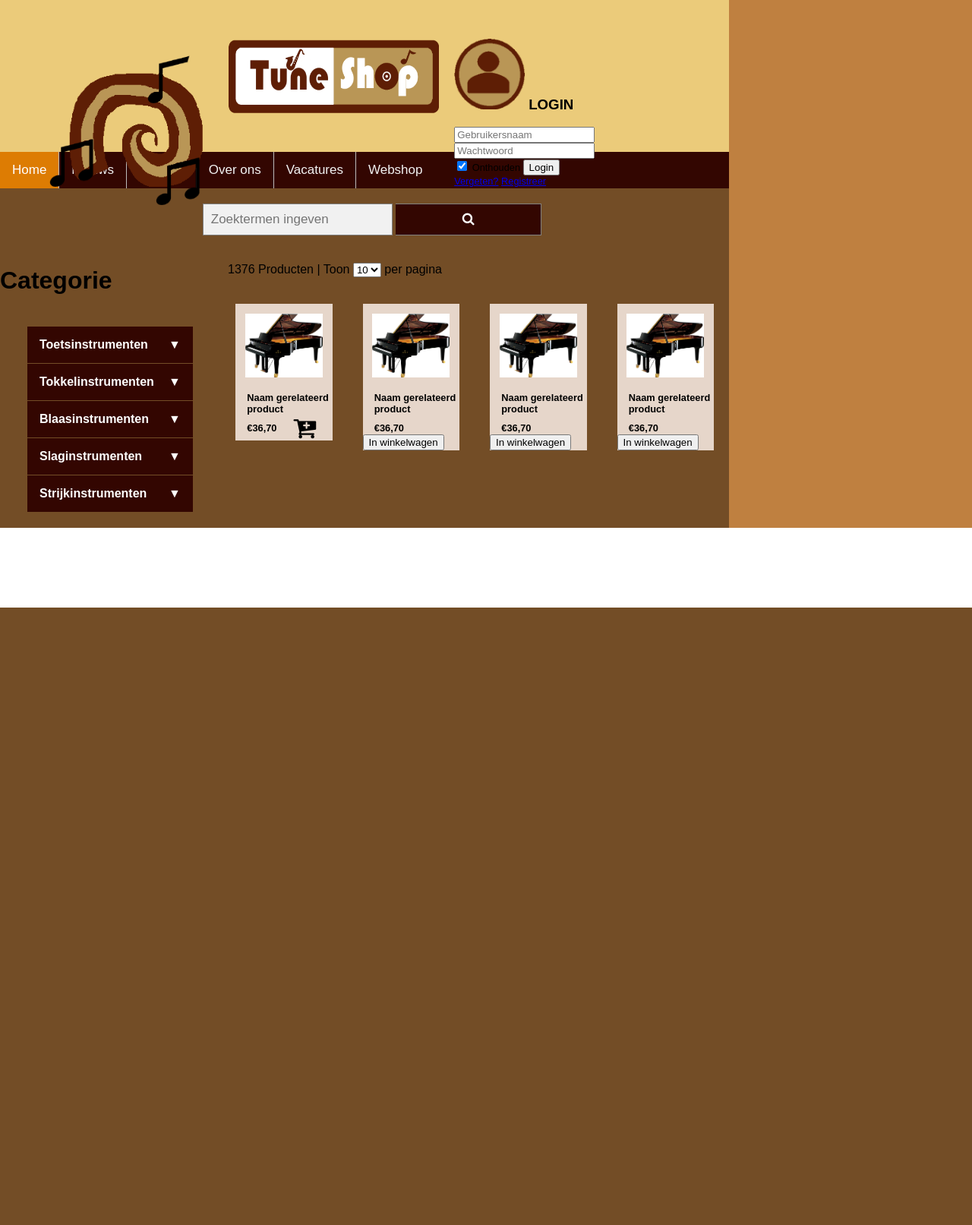
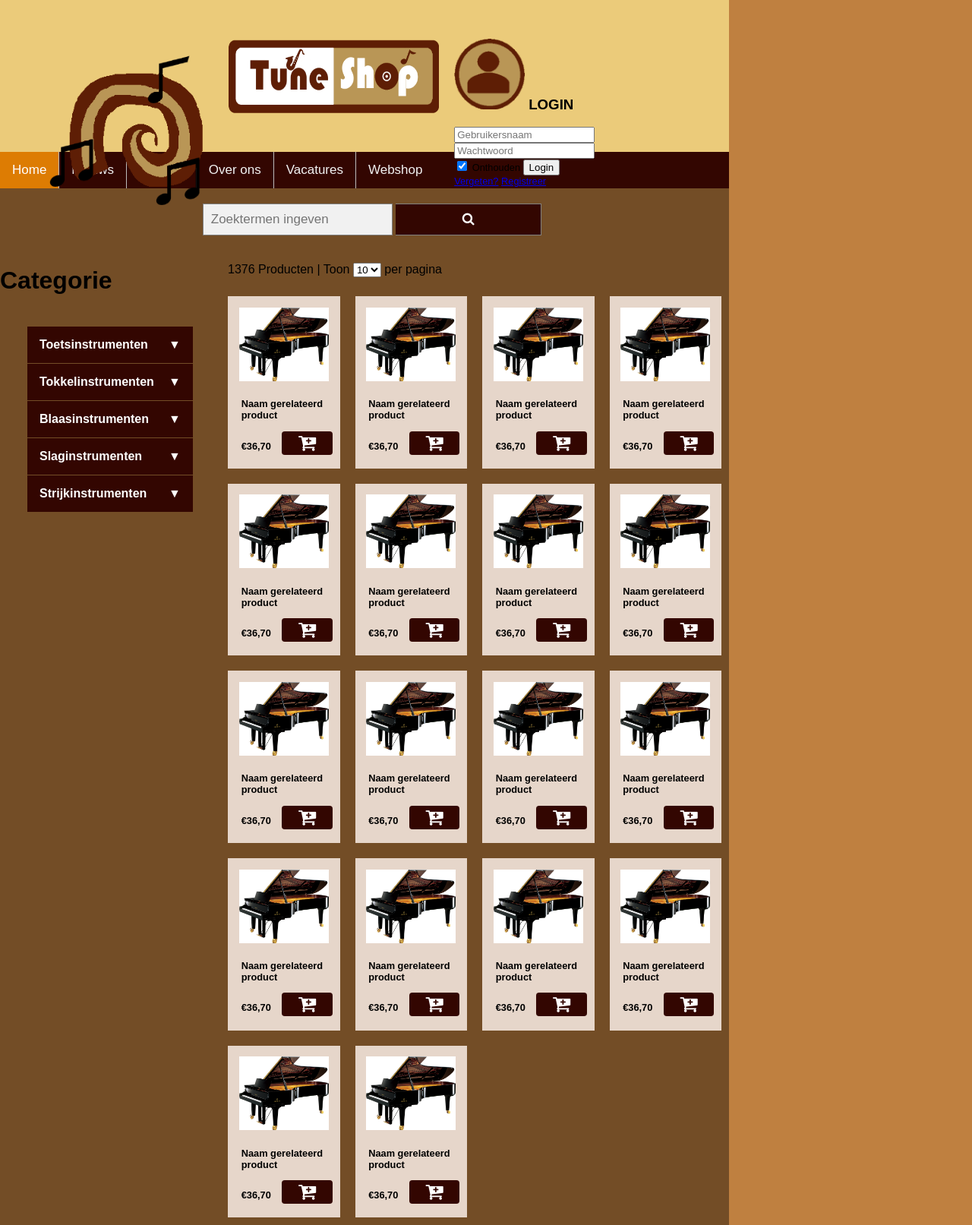
Before and after one commit to LotusterHaar/3A-Webshop, a PHP site: page /productoverview.html in a window 1280 px wide. Shown: the whole page at 76% size. Before the commit the page ends 800 px from the top, so only its background shows below. Run offline with PHP 8.4, Linux system fonts and the light colour scheme.

Commit message:
flexcontainerSmallImageBox goed gepositioneerd, winkelwagen knop toegevoegd

```diff
--- a/productoverview.html
+++ b/productoverview.html
@@ -155,8 +155,7 @@ File: styles CSS
                                 <img src="images/instrument.jpg" alt="Instrument">
                                 <h1>Naam gerelateerd product</h1>
                                 <div class="priceline"><h2>€36,70</h2>
-                                    <input type="submit" id="submit-form">
-                                    <label for="submit-form" role="button" class="btn btn-primary" tabindex="0"><span><i class="fa fa-cart-plus fa-2x" aria-hidden="true"></i></span></label>
+                                    <button class="button"><span><a href="winkelwagen/toevoegen?id=2552"><i class="fa fa-cart-plus" aria-hidden="true"></i></a></span></button>
                                 </div>
                             </div>
                         </div>
@@ -165,7 +164,8 @@ File: styles CSS
                                 <img src="images/instrument.jpg" alt="Instrument">
                                 <h1>Naam gerelateerd product</h1>
                                 <div class="priceline"><h2>€36,70</h2>
-                                    <input type="submit" value="In winkelwagen"></div>
+                                    <button class="button"><span><a href="winkelwagen/toevoegen?id=2552"><i class="fa fa-cart-plus" aria-hidden="true"></i></a></span></button>
+                                </div>
                             </div>
                         </div>
                         <div class="flexcolumn">
@@ -173,7 +173,8 @@ File: styles CSS
                                 <img src="images/instrument.jpg" alt="Instrument">
                                 <h1>Naam gerelateerd product</h1>
                                 <div class="priceline"><h2>€36,70</h2>
-                                    <input type="submit" value="In winkelwagen"></div>
+                                    <button class="button"><span><a href="winkelwagen/toevoegen?id=2552"><i class="fa fa-cart-plus" aria-hidden="true"></i></a></span></button>
+                                </div>
                             </div>
                         </div>
                         <div class="flexcolumn">
@@ -181,7 +182,134 @@ File: styles CSS
                                 <img src="images/instrument.jpg" alt="Instrument">
                                 <h1>Naam gerelateerd product</h1>
                                 <div class="priceline"><h2>€36,70</h2>
-                                    <input type="submit" value="In winkelwagen"></div>
+                                    <button class="button"><span><a href="winkelwagen/toevoegen?id=2552"><i class="fa fa-cart-plus" aria-hidden="true"></i></a></span></button>
+                                </div>
+                            </div>
+                        </div>
+                        <div class="flexcolumn">
+                            <div class="imageBoxSmall">
+                                <img src="images/instrument.jpg" alt="Instrument">
+                                <h1>Naam gerelateerd product</h1>
+                                <div class="priceline"><h2>€36,70</h2>
+                                    <button class="button"><span><a href="winkelwagen/toevoegen?id=2552"><i class="fa fa-cart-plus" aria-hidden="true"></i></a></span></button>
+                                </div>
+                            </div>
+                        </div>
+                        <div class="flexcolumn">
+                            <div class="imageBoxSmall">
+                                <img src="images/instrument.jpg" alt="Instrument">
+                                <h1>Naam gerelateerd product</h1>
+                                <div class="priceline"><h2>€36,70</h2>
+                                    <button class="button"><span><a href="winkelwagen/toevoegen?id=2552"><i class="fa fa-cart-plus" aria-hidden="true"></i></a></span></button>
+                                </div>
+                            </div>
+                        </div>
+                        <div class="flexcolumn">
+                            <div class="imageBoxSmall">
+                                <img src="images/instrument.jpg" alt="Instrument">
+                                <h1>Naam gerelateerd product</h1>
+                                <div class="priceline"><h2>€36,70</h2>
+                                    <button class="button"><span><a href="winkelwagen/toevoegen?id=2552"><i class="fa fa-cart-plus" aria-hidden="true"></i></a></span></button>
+                                </div>
+                            </div>
+                        </div>
+                        <div class="flexcolumn">
+                            <div class="imageBoxSmall">
+                                <img src="images/instrument.jpg" alt="Instrument">
+                                <h1>Naam gerelateerd product</h1>
+                                <div class="priceline"><h2>€36,70</h2>
+                                    <button class="button"><span><a href="winkelwagen/toevoegen?id=2552"><i class="fa fa-cart-plus" aria-hidden="true"></i></a></span></button>
+                                </div>
+                            </div>
+                        </div>
+                        <div class="flexcolumn">
+                            <div class="imageBoxSmall">
+                                <img src="images/instrument.jpg" alt="Instrument">
+                                <h1>Naam gerelateerd product</h1>
+                                <div class="priceline"><h2>€36,70</h2>
+                                    <button class="button"><span><a href="winkelwagen/toevoegen?id=2552"><i class="fa fa-cart-plus" aria-hidden="true"></i></a></span></button>
+                                </div>
+                            </div>
+                        </div>
+                        <div class="flexcolumn">
+                            <div class="imageBoxSmall">
+                                <img src="images/instrument.jpg" alt="Instrument">
+                                <h1>Naam gerelateerd product</h1>
+                                <div class="priceline"><h2>€36,70</h2>
+                                    <button class="button"><span><a href="winkelwagen/toevoegen?id=2552"><i class="fa fa-cart-plus" aria-hidden="true"></i></a></span></button>
+                                </div>
+                            </div>
+                        </div>
+                        <div class="flexcolumn">
+                            <div class="imageBoxSmall">
+                                <img src="images/instrument.jpg" alt="Instrument">
+                                <h1>Naam gerelateerd product</h1>
+                                <div class="priceline"><h2>€36,70</h2>
+                                    <button class="button"><span><a href="winkelwagen/toevoegen?id=2552"><i class="fa fa-cart-plus" aria-hidden="true"></i></a></span></button>
+                                </div>
+                            </div>
+                        </div>
+                        <div class="flexcolumn">
+                            <div class="imageBoxSmall">
+                                <img src="images/instrument.jpg" alt="Instrument">
+                                <h1>Naam gerelateerd product</h1>
+                                <div class="priceline"><h2>€36,70</h2>
+                                    <button class="button"><span><a href="winkelwagen/toevoegen?id=2552"><i class="fa fa-cart-plus" aria-hidden="true"></i></a></span></button>
+                                </div>
+                            </div>
+                        </div>
+                        <div class="flexcolumn">
+                            <div class="imageBoxSmall">
+                                <img src="images/instrument.jpg" alt="Instrument">
+                                <h1>Naam gerelateerd product</h1>
+                                <div class="priceline"><h2>€36,70</h2>
+                                    <button class="button"><span><a href="winkelwagen/toevoegen?id=2552"><i class="fa fa-cart-plus" aria-hidden="true"></i></a></span></button>
+                                </div>
+                            </div>
+                        </div>
+                        <div class="flexcolumn">
+                            <div class="imageBoxSmall">
+                                <img src="images/instrument.jpg" alt="Instrument">
+                                <h1>Naam gerelateerd product</h1>
+                                <div class="priceline"><h2>€36,70</h2>
+                                    <button class="button"><span><a href="winkelwagen/toevoegen?id=2552"><i class="fa fa-cart-plus" aria-hidden="true"></i></a></span></button>
+                                </div>
+                            </div>
+                        </div>
+                        <div class="flexcolumn">
+                            <div class="imageBoxSmall">
+                                <img src="images/instrument.jpg" alt="Instrument">
+                                <h1>Naam gerelateerd product</h1>
+                                <div class="priceline"><h2>€36,70</h2>
+                                    <button class="button"><span><a href="winkelwagen/toevoegen?id=2552"><i class="fa fa-cart-plus" aria-hidden="true"></i></a></span></button>
+                                </div>
+                            </div>
+                        </div>
+                        <div class="flexcolumn">
+                            <div class="imageBoxSmall">
+                                <img src="images/instrument.jpg" alt="Instrument">
+                                <h1>Naam gerelateerd product</h1>
+                                <div class="priceline"><h2>€36,70</h2>
+                                    <button class="button"><span><a href="winkelwagen/toevoegen?id=2552"><i class="fa fa-cart-plus" aria-hidden="true"></i></a></span></button>
+                                </div>
+                            </div>
+                        </div>
+                        <div class="flexcolumn">
+                            <div class="imageBoxSmall">
+                                <img src="images/instrument.jpg" alt="Instrument">
+                                <h1>Naam gerelateerd product</h1>
+                                <div class="priceline"><h2>€36,70</h2>
+                                    <button class="button"><span><a href="winkelwagen/toevoegen?id=2552"><i class="fa fa-cart-plus" aria-hidden="true"></i></a></span></button>
+                                </div>
+                            </div>
+                        </div>
+                        <div class="flexcolumn">
+                            <div class="imageBoxSmall">
+                                <img src="images/instrument.jpg" alt="Instrument">
+                                <h1>Naam gerelateerd product</h1>
+                                <div class="priceline"><h2>€36,70</h2>
+                                    <button class="button"><span><a href="winkelwagen/toevoegen?id=2552"><i class="fa fa-cart-plus" aria-hidden="true"></i></a></span></button>
+                                </div>
                             </div>
                         </div>
                     </div>
--- a/stylesProductOverview.css
+++ b/stylesProductOverview.css
@@ -6,6 +6,8 @@ https://www.w3schools.com/howto/howto_css_vertical_menu.asp
 https://codepen.io/raubaca/pen/PZzpVe
 https://codyhouse.co/gem/css-multi-level-accordion-menu
 https://codepen.io/flyholander/pen/zacpv
+https://www.w3schools.com/howto/tryit.asp?filename=tryhow_css_buttons_animate1
+https://codepen.io/toddsynan/full/pJuyx
 File: style for the product overview page CSS*/
 
 body {
@@ -191,7 +193,8 @@ form.searchform::after {
 
 .flexcontainerSmallImageBox{
     display: flex;
-    justify-content: space-around;
+/*    justify-content: space-around;*/
+    flex-wrap: wrap;
 }
 .flexline{
     flex-direction: column;
@@ -205,11 +208,15 @@ form.searchform::after {
     margin-left: 10px;
 }
 
+.flexcolumn{
+    width: 25%;
+}
 .imageBoxSmall {
     display: flex;
     flex-direction: column;
     background-color: #e6d6ca;
-    margin: 20px;
+/*    width: 25%;*/
+    margin: 10px;
 }
 
 .flexcontainerSmallImageBox .imageBoxSmall img {
@@ -233,6 +240,7 @@ form.searchform::after {
     display: inline-block;
     margin: auto;
     margin-left: 12%;
+    margin-bottom: 15%;
 }
 
 /*.flexcontainerSmallImageBox .priceline input {
@@ -249,13 +257,14 @@ form.searchform::after {
     float: right;
 }*/
 
-#submit-form{
+/*#submit-form{
     display:none;
 }
 
 .flexcontainerSmallImageBox .priceline label{
     display: inline-block;
-    width: 20%;
+    min-width: 25%;
+    width: 25%;
     margin-top:-5%;
     margin-right: 20%;
     float: right;
@@ -266,4 +275,52 @@ form.searchform::after {
     display: inline-block;
     position: relative;
     transition: 0.5s;
+}*/
+
+.button {
+    border-radius: 4px;
+    background-color: #330601;
+    border: none;
+    color: #FFFFFF;
+    text-align: center;
+    font-size: 25px;
+/*    padding: 20px;*/
+    width: 45%;
+    transition: all 0.5s;
+    cursor: cell;
+    margin: 5px;
 }
+
+.button span {
+    cursor: cell;
+    display: inline-block;
+    position: relative;
+    transition: 0.5s;
+}
+
+.button span:after {
+    content: '\00bb';
+    position: absolute;
+    opacity: 0;
+    top: 0;
+    right: -20px;
+    transition: 0.5s;
+}
+
+.button:hover {
+    background: #770e02;
+}
+.button:hover span {
+    padding-right: 10px;
+}
+
+.button:hover span:after {
+    opacity: 1;
+    right: 0;
+}
+
+button a{
+    text-decoration: none;
+    cursor: cell;
+    color: white;
+}
```
